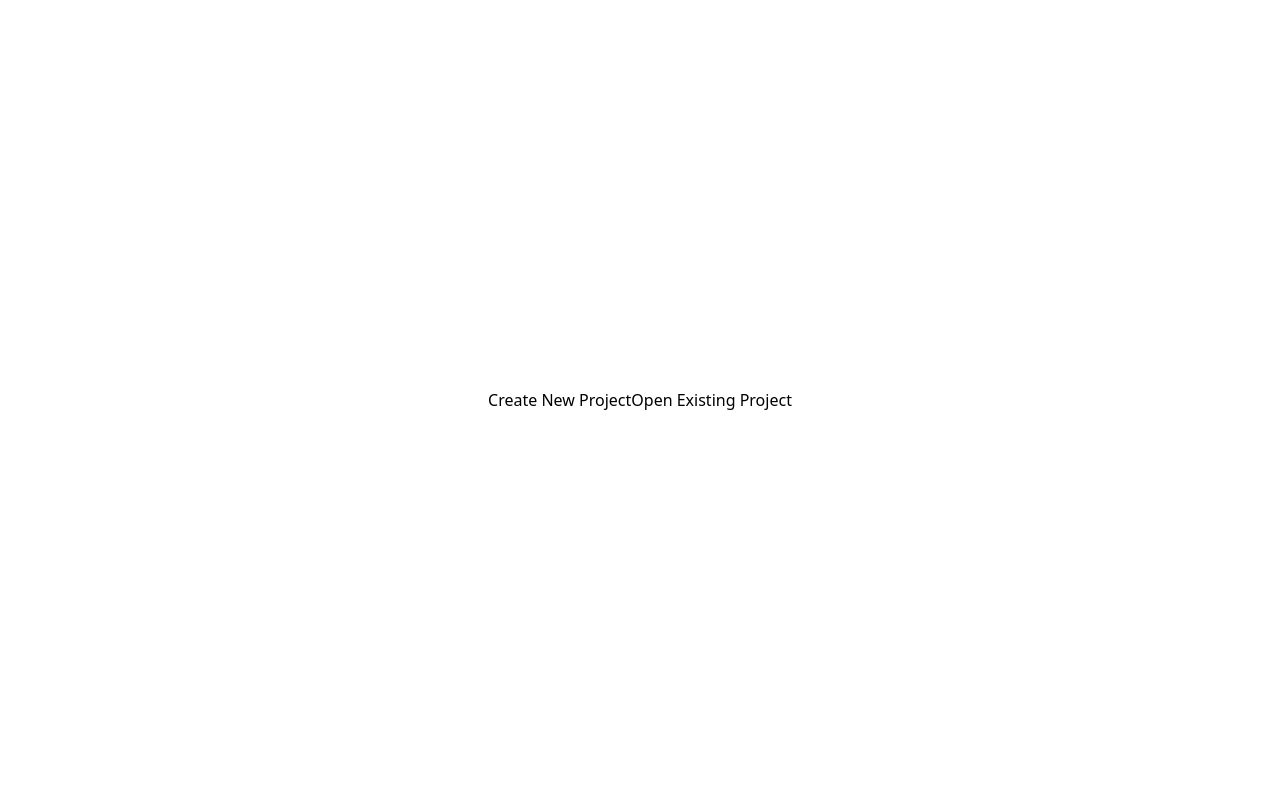
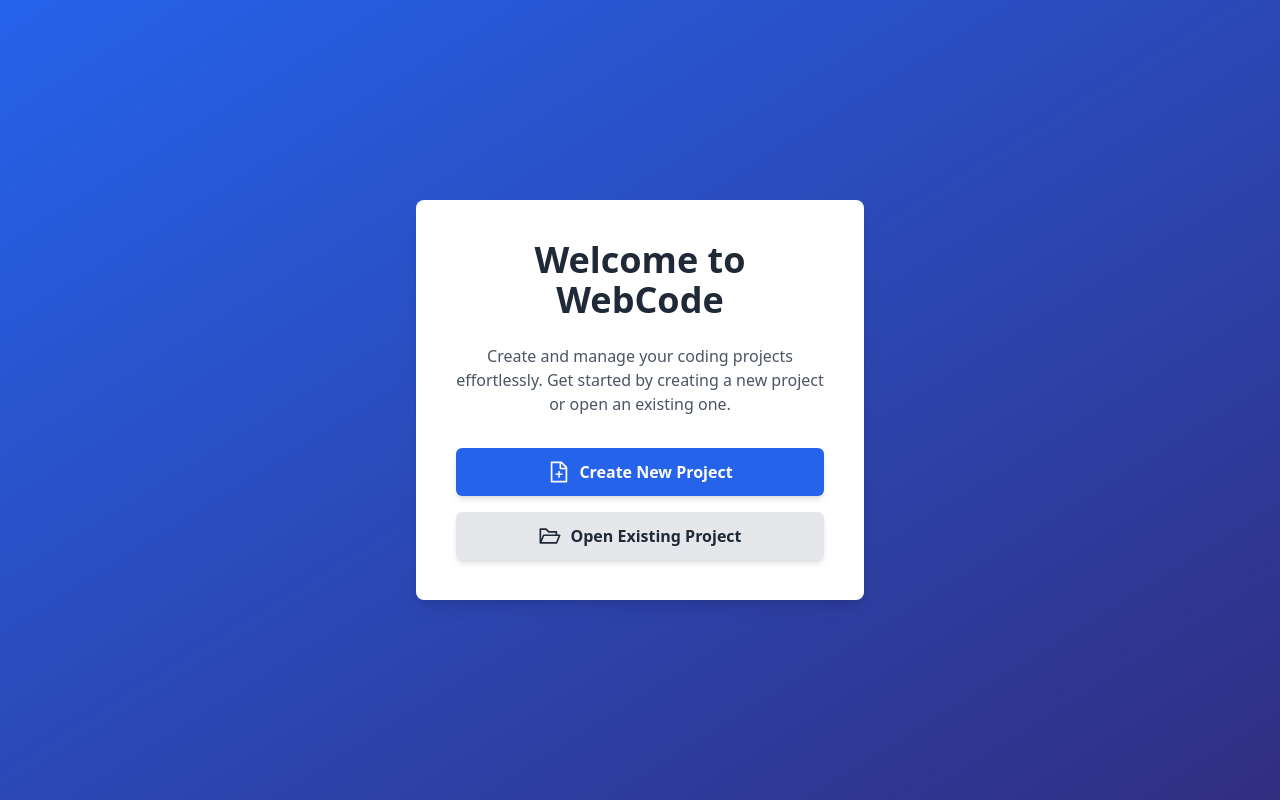
Before and after one commit to danielkorkin/webcode, a Next.js app: page / in a window 1280 px wide. Built offline with nearby package versions, Linux system fonts and the light colour scheme.

Commit message:
Better UI

```diff
--- a/src/app/[slug]/editor/page.tsx
+++ b/src/app/[slug]/editor/page.tsx
@@ -1,8 +1,9 @@
-"use client"
+"use client";
 
 import { useEffect, useState } from "react";
 import { useParams, useRouter } from "next/navigation";
 import EditorUI from "@/components/EditorUI"; // The main UI component
+import { ImSpinner2 } from "react-icons/im"; // Import a spinner icon
 
 export default function EditorPage() {
 	const { slug } = useParams();
@@ -46,24 +47,43 @@ export default function EditorPage() {
 		}
 	};
 
+	// Show loading spinner while project data is being fetched
 	if (!projectData) {
-		return <div>Loading...</div>;
+		return (
+			<div className="flex h-screen items-center justify-center bg-gradient-to-r from-blue-500 to-indigo-700">
+				<div className="bg-white p-8 rounded-lg shadow-lg max-w-sm w-full flex items-center justify-center">
+					<ImSpinner2 className="animate-spin text-4xl text-blue-600" />
+				</div>
+			</div>
+		);
 	}
 
 	if (requiresPassword && !isAuthenticated) {
 		return (
-			<div className="flex h-screen items-center justify-center">
-				<div className="space-y-4">
+			<div className="flex h-screen items-center justify-center bg-gradient-to-r from-blue-500 to-indigo-700">
+				<div className="bg-white p-8 rounded-lg shadow-lg max-w-sm w-full text-center">
+					<h2 className="text-2xl font-semibold mb-4 text-gray-800">
+						Project Password Required
+					</h2>
+					<p className="text-gray-600 mb-6">
+						Please enter the project password to access this
+						project.
+					</p>
 					<input
 						type="password"
 						value={password}
 						onChange={(e) => setPassword(e.target.value)}
 						placeholder="Enter Project Password"
-						className="p-2 border border-gray-400 rounded-md"
+						className="w-full p-3 border border-gray-300 rounded-md mb-3 focus:outline-none focus:ring-2 focus:ring-blue-500"
 					/>
+					<p className="text-sm text-gray-500 mb-6">
+						Default password is{" "}
+						<span className="font-semibold">password123</span>. You
+						can change it in the settings.
+					</p>
 					<button
 						onClick={handlePasswordSubmit}
-						className="btn btn-primary"
+						className="w-full py-2 bg-blue-600 text-white rounded-md shadow-md hover:bg-blue-700 transition"
 					>
 						Submit
 					</button>
--- a/src/app/existing-projects/page.tsx
+++ b/src/app/existing-projects/page.tsx
@@ -28,19 +28,31 @@ export default function ExistingProjects() {
 	};
 
 	return (
-		<div className="flex h-screen items-center justify-center">
-			<div className="space-y-4">
+		<div className="flex h-screen items-center justify-center bg-gradient-to-br from-green-400 to-blue-600">
+			<div className="bg-white p-8 rounded-lg shadow-lg max-w-md w-full">
+				<h2 className="text-2xl font-semibold text-gray-800 mb-4 text-center">
+					Open an Existing Project
+				</h2>
+				<p className="text-gray-600 mb-6 text-center">
+					To access your project, please enter the unique Project ID
+					(UUID) found in the URL of your project.
+				</p>
 				<input
 					type="text"
 					value={projectId}
 					onChange={(e) => setProjectId(e.target.value)}
 					placeholder="Enter Project ID"
-					className="p-2 border border-gray-400 rounded-md"
+					className="w-full p-3 border border-gray-300 rounded-md mb-4 focus:outline-none focus:ring-2 focus:ring-blue-500"
 				/>
-				<button onClick={handleSearch} className="btn btn-primary">
+				<button
+					onClick={handleSearch}
+					className="w-full py-3 bg-blue-600 text-white rounded-md shadow-md hover:bg-blue-700 transition"
+				>
 					Open Project
 				</button>
-				{error && <p className="text-red-500">{error}</p>}
+				{error && (
+					<p className="text-red-500 mt-4 text-center">{error}</p>
+				)}
 			</div>
 		</div>
 	);
--- a/src/app/page.tsx
+++ b/src/app/page.tsx
@@ -1,12 +1,17 @@
 "use client";
 
 import { useRouter } from "next/navigation";
-import { v4 as uuidv4 } from "uuid";
+import { useState } from "react";
+import { AiOutlineFileAdd, AiOutlineFolderOpen } from "react-icons/ai";
+import { ImSpinner2 } from "react-icons/im"; // Import a spinner icon
 
 export default function Home() {
 	const router = useRouter();
+	const [loading, setLoading] = useState(false); // State to manage loading spinner
 
 	const createNewProject = async () => {
+		setLoading(true); // Show the loading spinner
+
 		const res = await fetch("/api/project/create", {
 			method: "POST",
 			body: JSON.stringify({
@@ -23,17 +28,42 @@ export default function Home() {
 	};
 
 	return (
-		<div className="flex h-screen items-center justify-center">
-			<div>
-				<button onClick={createNewProject} className="btn btn-primary">
+		<div className="flex h-screen items-center justify-center bg-gradient-to-br from-blue-600 to-indigo-900">
+			<div className="text-center bg-white p-10 rounded-lg shadow-lg max-w-md mx-auto">
+				<h1 className="text-4xl font-bold mb-6 text-gray-800">
+					Welcome to WebCode
+				</h1>
+				<p className="text-gray-600 mb-8">
+					Create and manage your coding projects effortlessly. Get
+					started by creating a new project or open an existing one.
+				</p>
+				<div className="space-y-4">
+					{/* Conditionally render the button or the loading spinner */}
+					{loading ? (
+						<div className="flex items-center justify-center w-full">
+							<ImSpinner2 className="animate-spin text-4xl text-blue-600" />
+						</div>
+					) : (
+						<>
+							<button
+								onClick={createNewProject}
+								className="flex items-center justify-center w-full px-6 py-3 bg-blue-600 text-white font-semibold rounded-md shadow-md hover:bg-blue-700 transition"
+							>
+								<AiOutlineFileAdd className="mr-2 text-2xl" />
 								Create New Project
 							</button>
 							<button
-					onClick={() => router.push("/existing-projects")}
-					className="btn btn-secondary"
+								onClick={() =>
+									router.push("/existing-projects")
+								}
+								className="flex items-center justify-center w-full px-6 py-3 bg-gray-200 text-gray-800 font-semibold rounded-md shadow-md hover:bg-gray-300 transition"
 							>
+								<AiOutlineFolderOpen className="mr-2 text-2xl" />
 								Open Existing Project
 							</button>
+						</>
+					)}
+				</div>
 			</div>
 		</div>
 	);
```
Also changed, not shown: 1 other file (tests, documents, lock files or other folders). Lines whose indentation alone changed are shown as unchanged.
